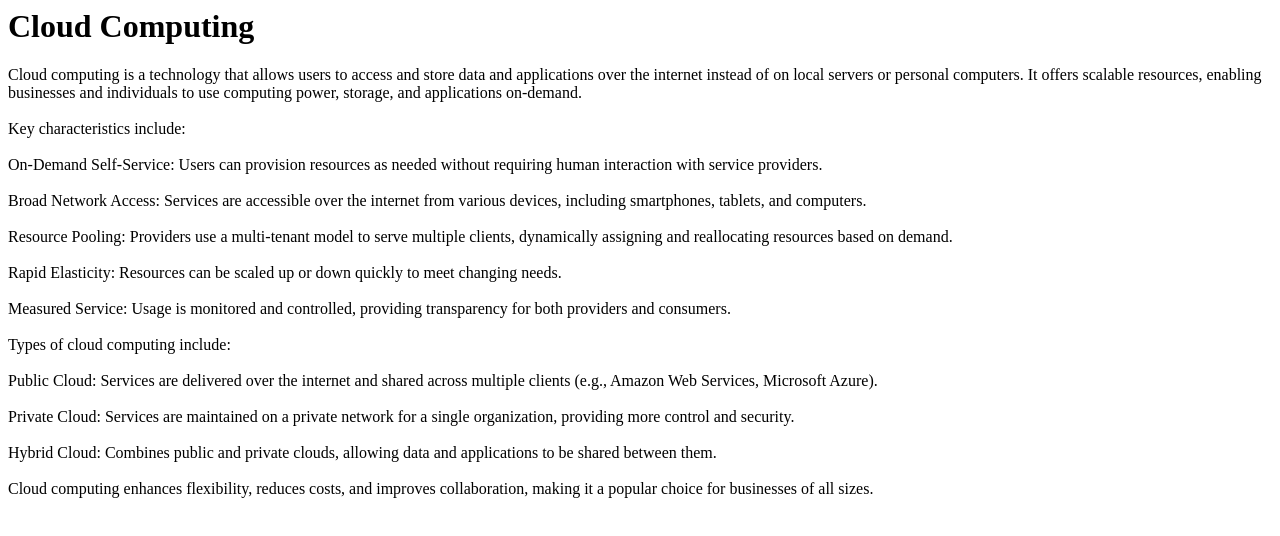
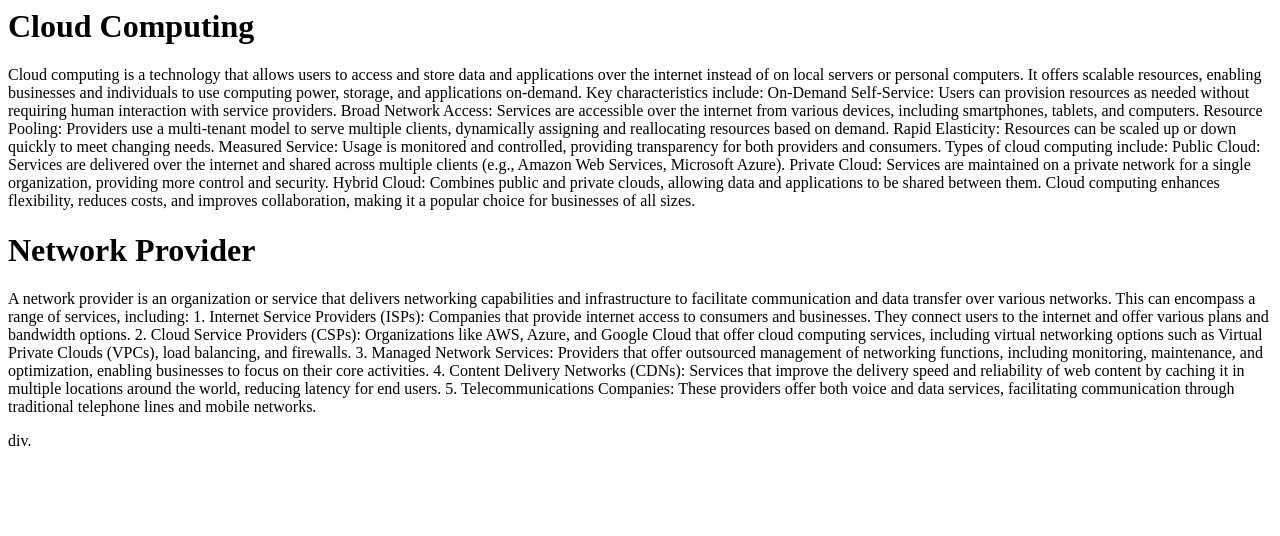
Before and after one commit to pauljustine13/Cloud-Computing, a plain HTML site: page index.html in a window 1280 px wide. Drawn offline with Linux system fonts and the light colour scheme.

Commit message:
Update index.html

```diff
--- a/index.html
+++ b/index.html
@@ -5,44 +5,53 @@
     <title>Cloud Computing</title>
 </head>
 <body>
+   <div class="cloud">
     <h1> Cloud Computing</h1>
-Cloud computing is a technology that allows users to access and store data and applications over the internet instead of on local servers or personal computers. It offers scalable resources,
-enabling businesses and individuals to use computing power, storage, and applications on-demand.
-<br>
-<br>
+    <p> Cloud computing is a technology that allows users to access and store data and applications over the internet instead of on local servers or personal computers.
+        It offers scalable resources, enabling businesses and individuals to use computing power, storage, and applications on-demand.
+
         Key characteristics include:
-<br>
-<br>
+
         On-Demand Self-Service: Users can provision resources as needed without requiring human interaction with service providers.
-<br>
-<br>
+
         Broad Network Access: Services are accessible over the internet from various devices, including smartphones, tablets, and computers.
-<br>
-<br>
+
+
         Resource Pooling: Providers use a multi-tenant model to serve multiple clients, dynamically assigning and reallocating resources based on demand.
-<br>
-<br>
+
         Rapid Elasticity: Resources can be scaled up or down quickly to meet changing needs.
-<br>
-<br>
+
         Measured Service: Usage is monitored and controlled, providing transparency for both providers and consumers.
-<br>
-<br>
+
         Types of cloud computing include:
-<br>
-<br>
 
         Public Cloud: Services are delivered over the internet and shared across multiple clients (e.g., Amazon Web Services, Microsoft Azure).
-<br>
-<br>
+
+
         Private Cloud: Services are maintained on a private network for a single organization, providing more control and security.
-<br>
-<br>
+
         Hybrid Cloud: Combines public and private clouds, allowing data and applications to be shared between them.
-<br>
-<br>
-Cloud computing enhances flexibility, reduces costs, and improves collaboration, making it a popular choice for businesses of all sizes.
-<br>
-<br>
+
+        Cloud computing enhances flexibility, reduces costs, and improves collaboration, making it a popular choice for businesses of all sizes.</p>
+
+
+   </div>
+   <div class="networkprovider">
+    <h1> Network Provider</h1>
+    <p>
+        A network provider is an organization or service that delivers networking capabilities and infrastructure to facilitate communication and data transfer over various networks. This can encompass a range of services, including:
+
+        1. Internet Service Providers (ISPs): Companies that provide internet access to consumers and businesses. They connect users to the internet and offer various plans and bandwidth options.
+
+        2. Cloud Service Providers (CSPs): Organizations like AWS, Azure, and Google Cloud that offer cloud computing services, including virtual networking options such as Virtual Private Clouds (VPCs), load balancing, and firewalls.
+
+        3. Managed Network Services: Providers that offer outsourced management of networking functions, including monitoring, maintenance, and optimization, enabling businesses to focus on their core activities.
+
+        4. Content Delivery Networks (CDNs): Services that improve the delivery speed and reliability of web content by caching it in multiple locations around the world, reducing latency for end users.
+
+        5. Telecommunications Companies: These providers offer both voice and data services, facilitating communication through traditional telephone lines and mobile networks.</p>
+
+   </div>
+   div.
 </body>
 </html>
```
Lines whose indentation alone changed are shown as unchanged.
